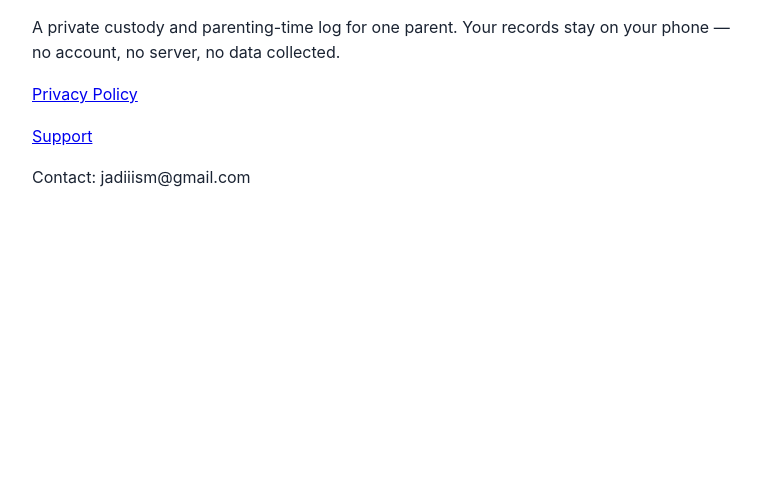
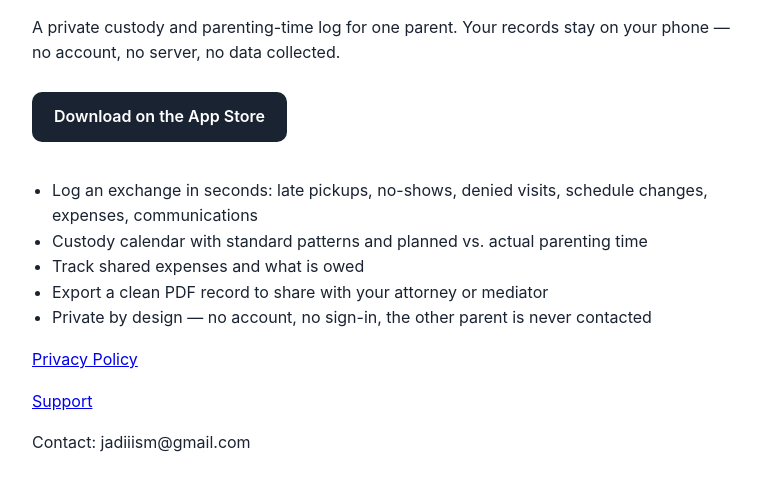
Before and after one commit to jadiiism/solocustody, a plain HTML site: page index.html in a window 1280 px wide. Shown: the part 87-578 px from the top of the page, without its empty margins (248-1009 px from the left). Drawn offline with Linux system fonts and the light colour scheme.

Commit message:
Add App Store download link

```diff
--- a/index.html
+++ b/index.html
@@ -3,15 +3,25 @@
 <head>
 <meta charset="utf-8">
 <meta name="viewport" content="width=device-width, initial-scale=1">
-<title>SoloCustody Log</title>
+<title>SoloCustody Log — Private Custody Parenting Log</title>
 <style>
   body { font-family: -apple-system, Georgia, serif; max-width: 720px; margin: 40px auto; padding: 0 20px; line-height: 1.6; color: #1a2332; }
   h1 { font-size: 1.7em; }
+  .download { display: inline-block; background: #1a2332; color: #fff; padding: 12px 22px; border-radius: 10px; text-decoration: none; font-family: -apple-system, Helvetica, sans-serif; font-weight: 600; margin: 10px 0 20px; }
+  ul { padding-left: 20px; }
 </style>
 </head>
 <body>
 <h1>SoloCustody Log</h1>
 <p>A private custody and parenting-time log for one parent. Your records stay on your phone — no account, no server, no data collected.</p>
+<a class="download" href="https://apps.apple.com/app/solocustody-log/id6827163317">Download on the App Store</a>
+<ul>
+  <li>Log an exchange in seconds: late pickups, no-shows, denied visits, schedule changes, expenses, communications</li>
+  <li>Custody calendar with standard patterns and planned vs. actual parenting time</li>
+  <li>Track shared expenses and what is owed</li>
+  <li>Export a clean PDF record to share with your attorney or mediator</li>
+  <li>Private by design — no account, no sign-in, the other parent is never contacted</li>
+</ul>
 <p><a href="privacy.html">Privacy Policy</a></p>
 <p><a href="support.html">Support</a></p>
 <p>Contact: jadiiism@gmail.com</p>
```
